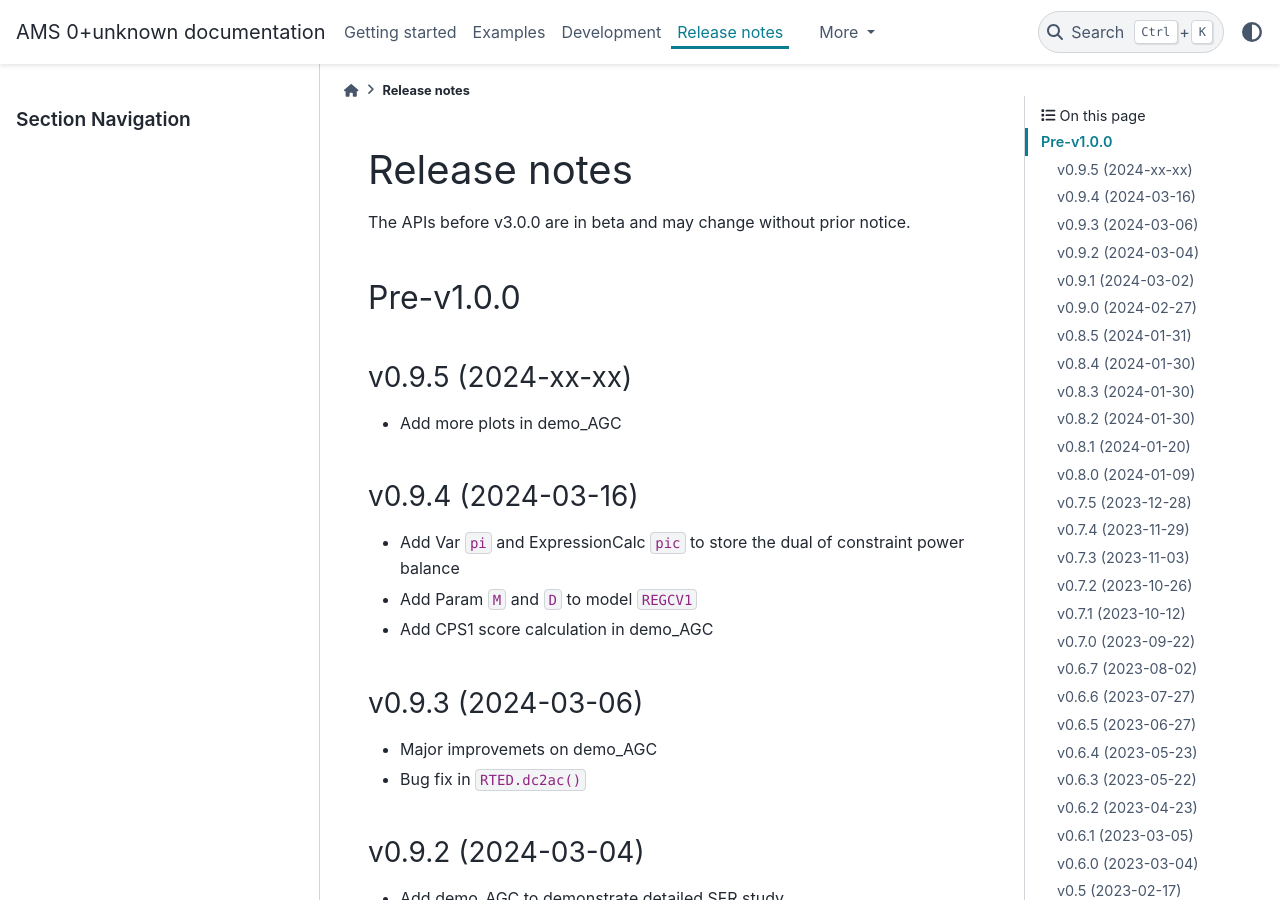
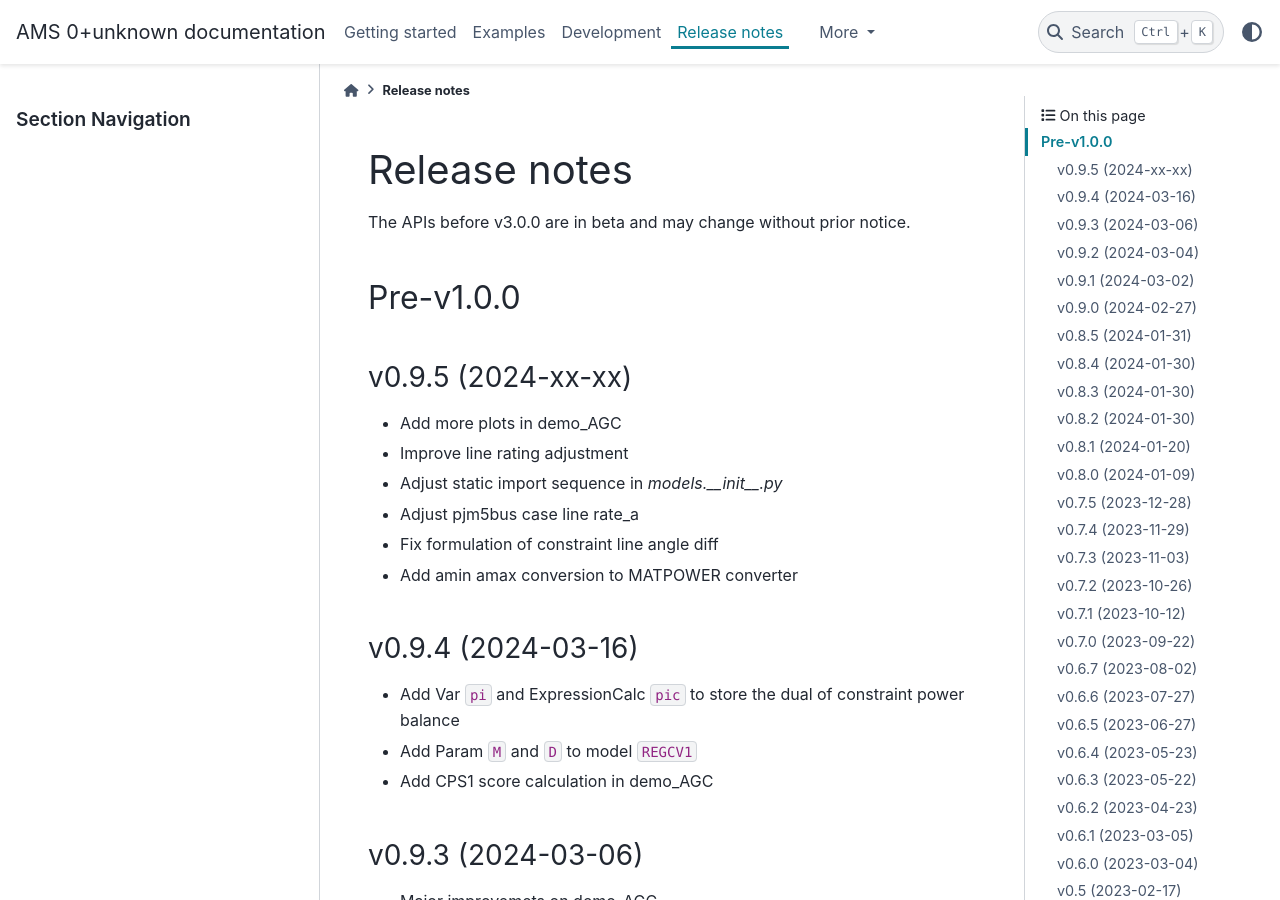
Before and after one commit to CURENT/ams, a Sphinx documentation site: the page built from docs/source/release-notes.rst, in a window 1280 px wide and 900 px high. Built offline with Sphinx 7.4.7 and the PyData theme 0.15.4, drawn with Linux system fonts in a browser that asks for light colours; pages that are not in the unit, such as notebooks, are missing from menus.

Commit message:
Update release-notes

```diff
--- a/docs/source/release-notes.rst
+++ b/docs/source/release-notes.rst
@@ -13,6 +13,11 @@ v0.9.5 (2024-xx-xx)
 -------------------
 
 - Add more plots in demo_AGC
+- Improve line rating adjustment
+- Adjust static import sequence in `models.__init__.py`
+- Adjust pjm5bus case line rate_a
+- Fix formulation of constraint line angle diff
+- Add amin amax conversion to MATPOWER converter
 
 v0.9.4 (2024-03-16)
 -------------------
```
